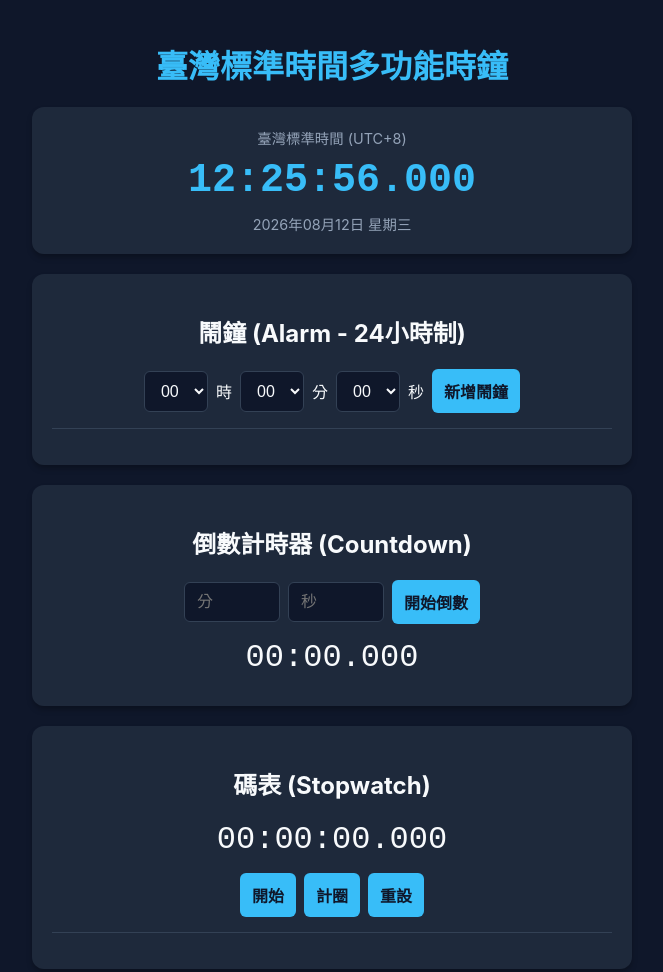
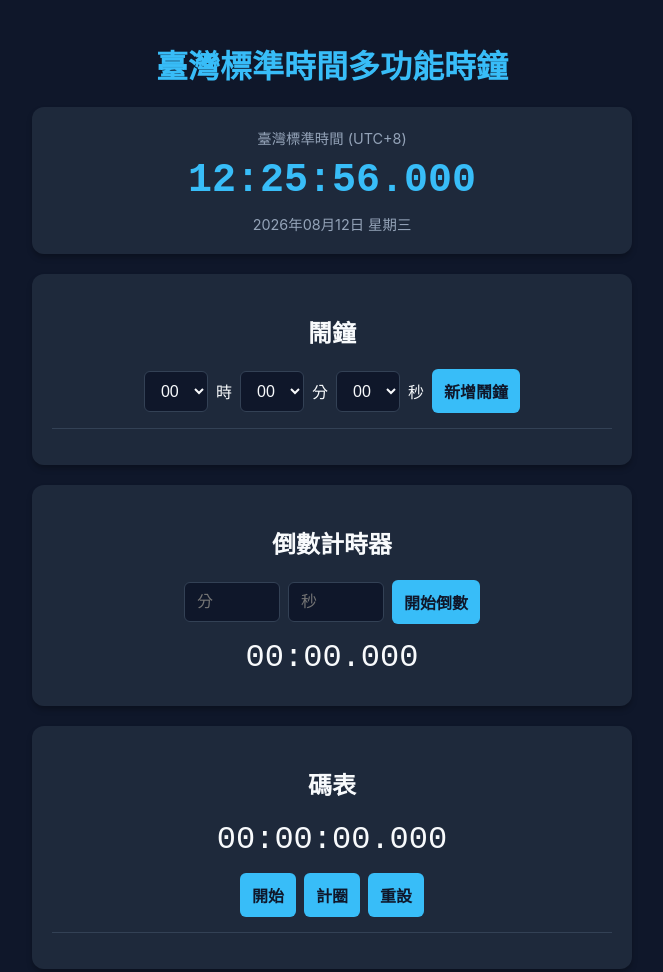
Before and after one commit to tahai-hsieh/Clock, a plain HTML site: page index.html in a window 1280 px wide. Shown: the whole page, without its empty margins (308-971 px from the left). Drawn offline with Linux system fonts and the light colour scheme.

Commit message:
Update index.html

```diff
--- a/index.html
+++ b/index.html
@@ -165,9 +165,9 @@
             <div id="date" class="sub-text">YYYY-MM-DD</div>
         </div>
 
-        <!-- 鬧鐘功能 (支援多組鬧鐘 + 24小時制) -->
+        <!-- 鬧鐘功能 -->
         <div class="card">
-            <h2>鬧鐘 (Alarm - 24小時制)</h2>
+            <h2>鬧鐘</h2>
             <div class="input-group">
                 <select id="alarmHour"></select> 時
                 <select id="alarmMinute"></select> 分
@@ -179,7 +179,7 @@
 
         <!-- 倒數計時功能 -->
         <div class="card">
-            <h2>倒數計時器 (Countdown)</h2>
+            <h2>倒數計時器</h2>
             <div class="input-group">
                 <input type="number" id="cdMinutes" placeholder="分" min="0" style="width: 70px;">
                 <input type="number" id="cdSeconds" placeholder="秒" min="0" max="59" style="width: 70px;">
@@ -190,7 +190,7 @@
 
         <!-- 碼表功能 -->
         <div class="card">
-            <h2>碼表 (Stopwatch)</h2>
+            <h2>碼表</h2>
             <div id="stopwatchDisplay" class="timer-display">00:00:00.000</div>
             <div class="input-group">
                 <button id="swStartBtn">開始</button>
```
